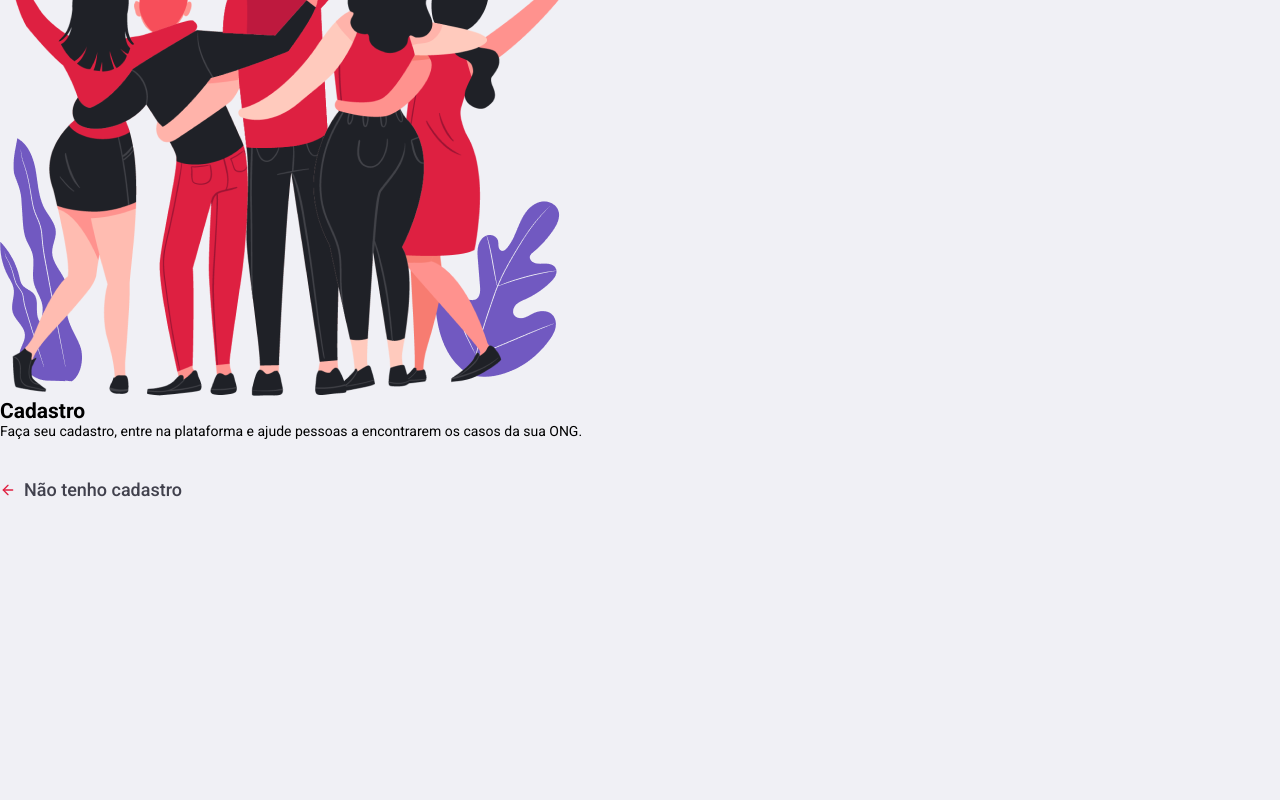
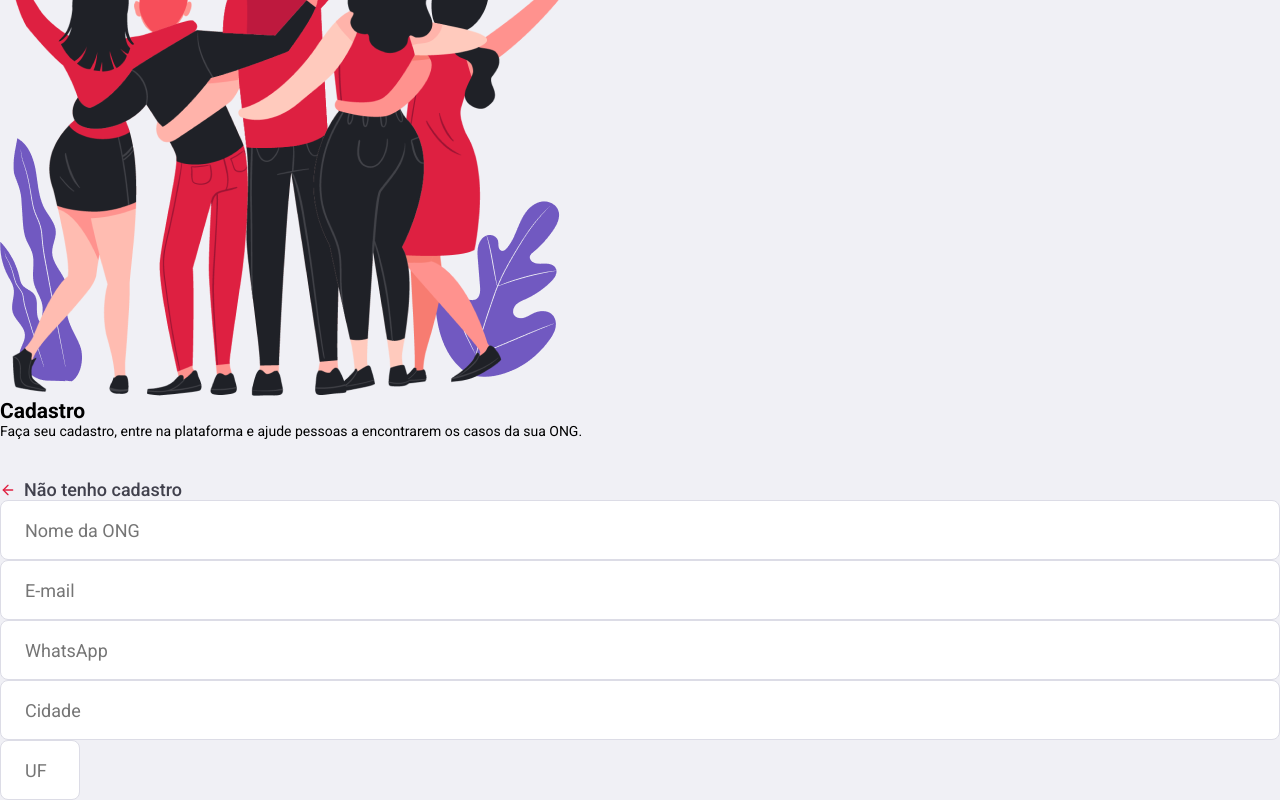
Before and after one commit to thamirisbalbi/omnistack-frontend-react, a React (Create React App) app: page /register in a window 1280 px wide. Shown: the part 178-978 px from the top of the page. Before the commit the page ends 800 px from the top, so only its background shows below. Built offline with nearby package versions, Linux system fonts and the light colour scheme.

Commit message:
Cria os inputs para a aplicação

```diff
--- a/src/pages/Register/index.js
+++ b/src/pages/Register/index.js
@@ -23,7 +23,14 @@ export default function Register() {
                 </section>
 
                 <form>
+                    <input placeholder="Nome da ONG" />
+                    <input type="email" placeholder="E-mail" />
+                    <input placeholder= "WhatsApp" />
 
+                    <div className="input-group">
+                        <input placeholder="Cidade" />
+                        <input placeholder="UF" style= {{ width: 80 }} />
+                    </div>
                 </form>
             </div>
         </div>
```
